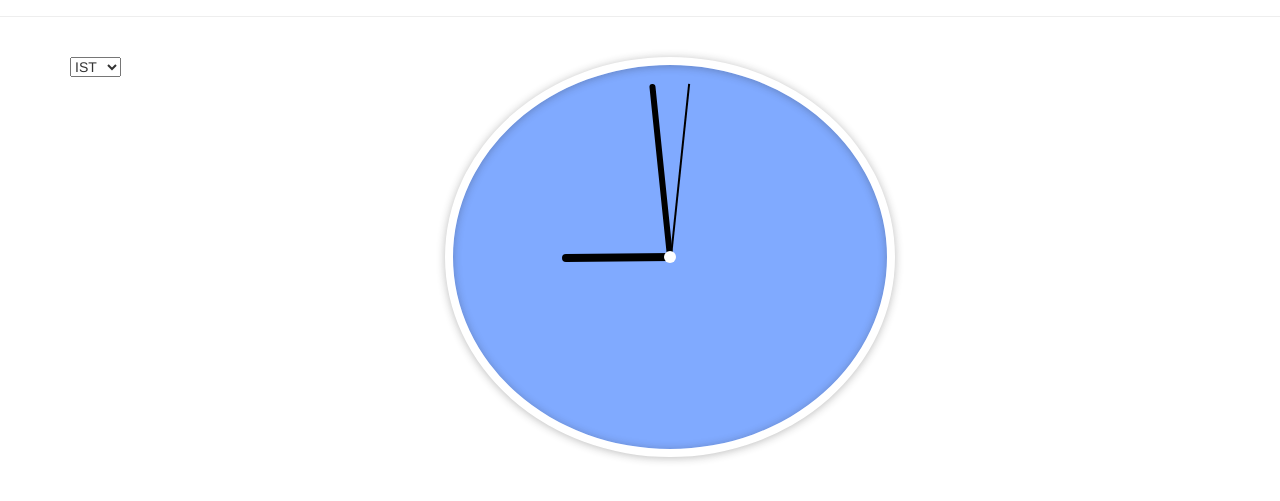
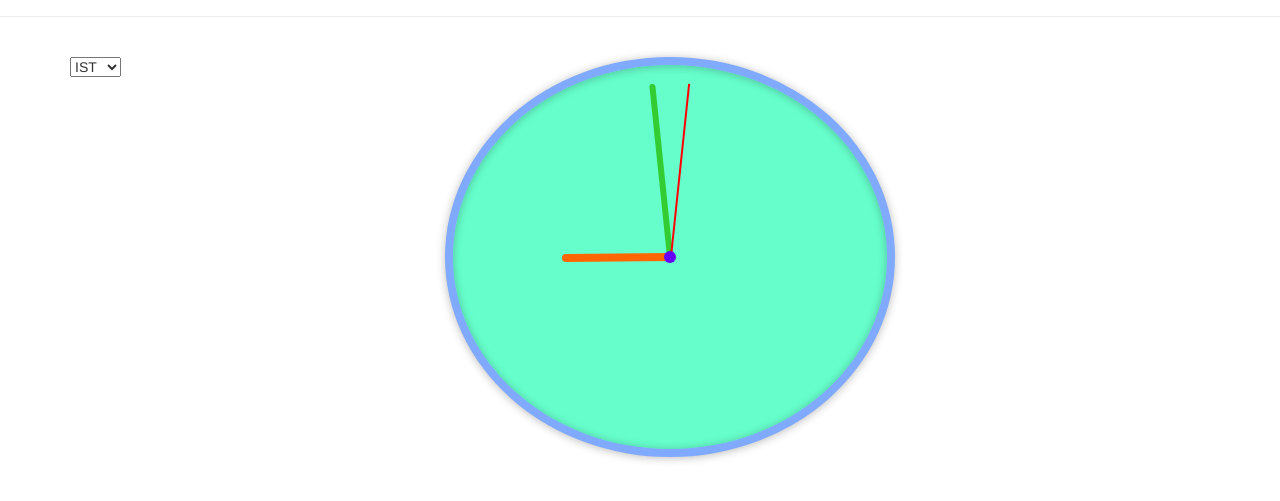
Before and after one commit to shrey-gang/Jivox_5Aug, a plain HTML site: page index.html in a window 1280 px wide. Shown: the part 83-584 px from the top of the page. Drawn offline with nearby package versions, Linux system fonts and the light colour scheme.

Commit message:
Changed the color theme for hour,minute and seconds hand..

```diff
--- a/styles/style.css
+++ b/styles/style.css
@@ -3,10 +3,10 @@
   height: 400px;
   margin: 0 auto;
   position: relative;
-  border: 8px solid #fff;
+  border: 8px solid #80aaff;
   border-radius: 50%;
   -webkit-box-shadow: 0 1px 8px rgba(34, 34, 34, 0.3),inset 0 1px 8px rgba(34, 34, 34, 0.3);
-  background: #80aaff;
+  background: #66ffcc;
 }
 .face {
   width: 100%;
@@ -18,7 +18,7 @@
   left:50%;
   margin:-4px 0 -4px -25%;
   padding:4px 0 4px 25%;
-  background:#000;
+  background:#ff6600;
   -webkit-transform-origin:100% 50%;
   -ms-transform-origin:100% 50%;
   transform-origin:100% 50%;
@@ -30,7 +30,7 @@
   left:50%;
   margin:-40% -3px 0;
   padding:40% 3px 0;
-  background:#000;
+  background:#33cc33;
   -webkit-transform-origin:50% 100%;
   -ms-transform-origin:50% 100%;
   transform-origin:50% 100%;
@@ -42,7 +42,7 @@
   left:50%;
   margin:-40% -1px 0 0;
   padding:40% 1px 0;
-  background:#000;
+  background:#ff0000;
   -webkit-transform-origin:50% 100%;
   -ms-transform-origin:50% 100%;
   transform-origin:50% 100%;
@@ -54,7 +54,7 @@
     width:12px;
     height:12px;
     margin:-6px 0 0 -6px;
-    background:#fff;
+    background:#6600ff;
     border-radius:6px;
     content:"";
     display:block;
```
